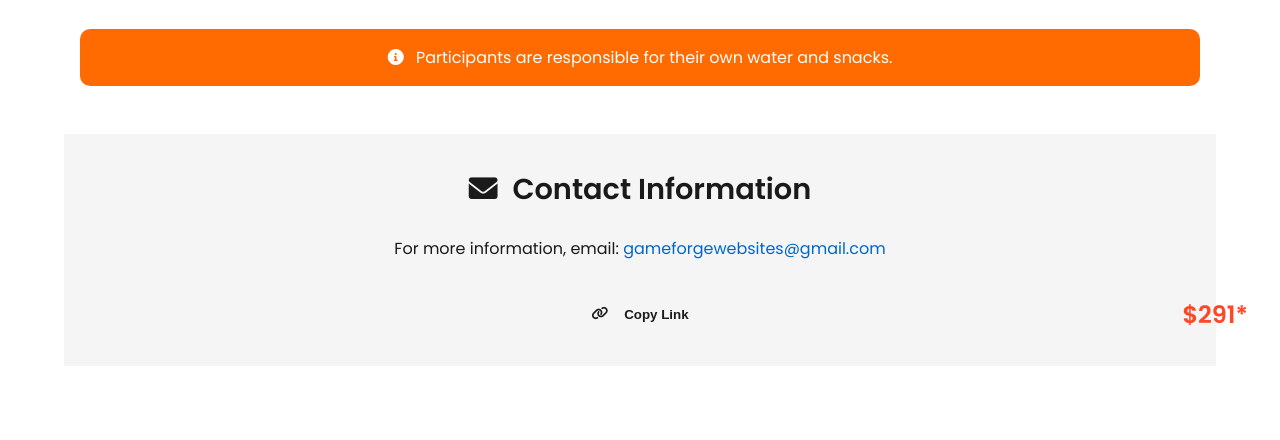
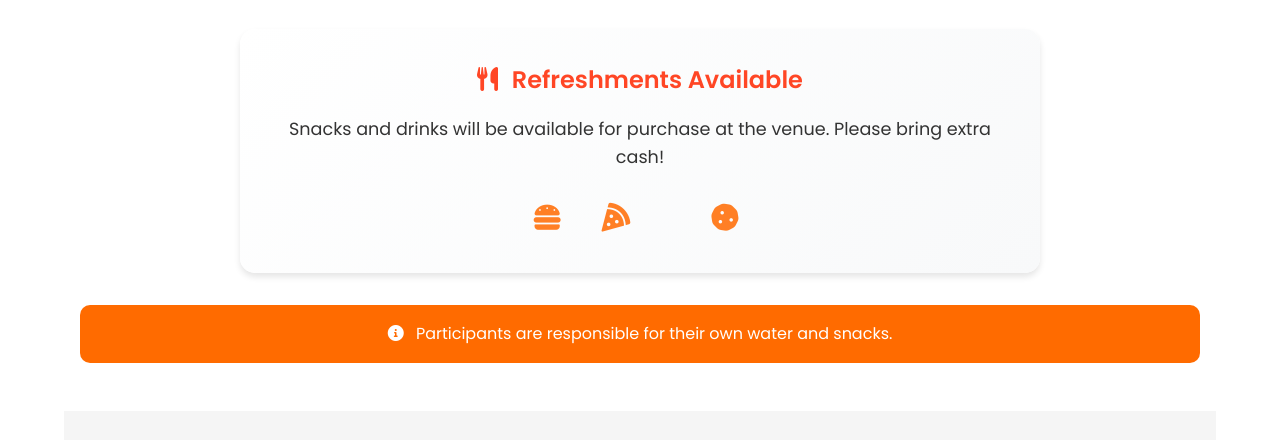
Before and after one commit to gameforgeweb/supa, a plain HTML site: page index.html in a window 1280 px wide. Shown: the part 1801-2241 px from the top of the page. Before the commit the page ends 2167 px from the top, so only its background shows below. Drawn offline with Linux system fonts and the light colour scheme.

Commit message:
pricing fix

```diff
--- a/index.html
+++ b/index.html
@@ -70,20 +70,20 @@
                 <div class="detail-card">
                     <i class="fas fa-dollar-sign"></i>
                     <h3>Entry Fee</h3>
-                    <p>$13 per player</p>
-                    <p>$52 per team</p>
+                    <p>$7 per player</p>
+                    <p>$28 per team</p>
                 </div>
                 <div class="detail-card">
                     <i class="fas fa-hand-holding-heart"></i>
                     <h3>Charity</h3>
-                    <p>30% Donation</p>
-                    <p>$125 to Charity</p>
+                    <p>10% Donation</p>
+                    <p>$22 to Charity</p>
                 </div>
                 <div class="detail-card">
                     <i class="fas fa-trophy"></i>
                     <h3>Prize</h3>
-                    <p>Winning Team</p>
-                    <p>$300</p>
+                    <p>Winner Takes All</p>
+                    <p>$202</p>
                 </div>
             </div>
 
@@ -167,6 +167,17 @@
                        download="summer-supa-tournament.ics">
                         <i class="fas fa-calendar-plus"></i> Add to Calendar
                     </a>
+                </div>
+            </div>
+
+            <div class="refreshments-note">
+                <h3><i class="fas fa-utensils"></i> Refreshments Available</h3>
+                <p>Snacks and drinks will be available for purchase at the venue. Please bring extra cash!</p>
+                <div class="refreshments-icons">
+                    <span><i class="fas fa-hamburger"></i></span>
+                    <span><i class="fas fa-pizza-slice"></i></span>
+                    <span><i class="fas fa-bottle-water"></i></span>
+                    <span><i class="fas fa-cookie"></i></span>
                 </div>
             </div>
 
--- a/styles.css
+++ b/styles.css
@@ -746,3 +746,42 @@ html {
     transform: translateY(-2px);
     box-shadow: 0 4px 8px rgba(255, 70, 37, 0.3);
 }
+
+.refreshments-note {
+    background: linear-gradient(135deg, #ffffff 0%, #f8f9fa 100%);
+    border-radius: 15px;
+    padding: 2rem;
+    margin: 2rem auto;
+    max-width: 800px;
+    box-shadow: 0 4px 6px rgba(0, 0, 0, 0.1);
+    text-align: center;
+}
+
+.refreshments-note h3 {
+    color: #FF4625;
+    margin-bottom: 1rem;
+    font-size: 1.5rem;
+}
+
+.refreshments-note p {
+    color: #333;
+    margin-bottom: 1.5rem;
+    font-size: 1.1rem;
+}
+
+.refreshments-icons {
+    display: flex;
+    justify-content: center;
+    gap: 2rem;
+    margin-top: 1rem;
+}
+
+.refreshments-icons span {
+    font-size: 1.8rem;
+    color: #FF7F25;
+}
+
+.refreshments-icons span:hover {
+    transform: scale(1.1);
+    transition: transform 0.2s ease;
+}
```
